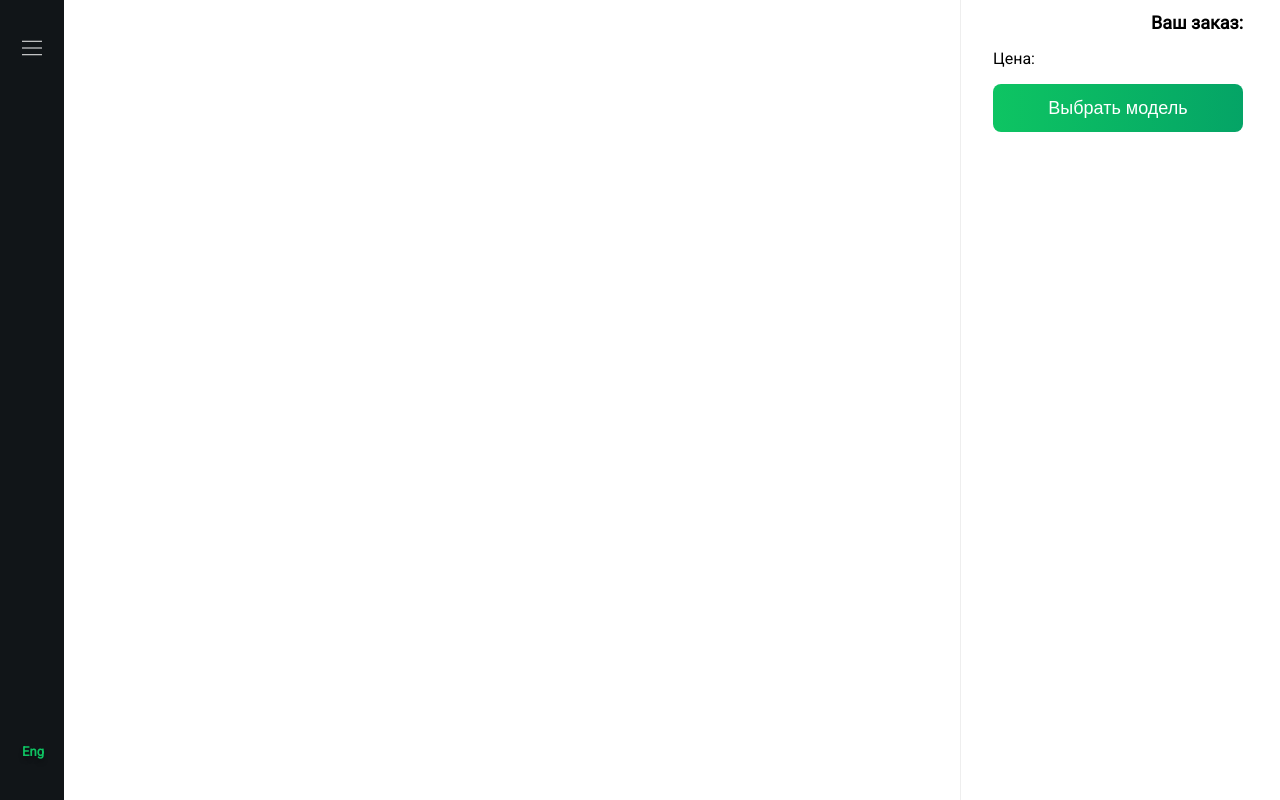
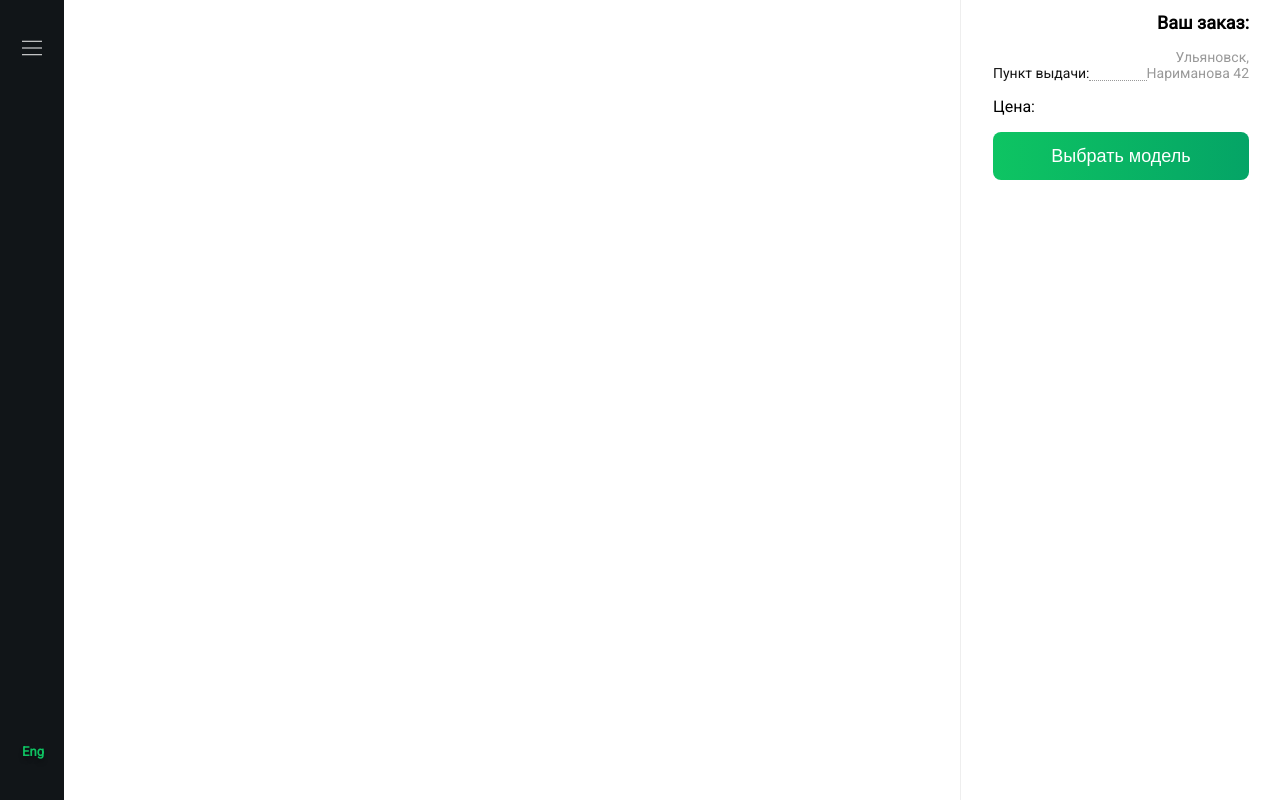
Before and after one commit to jorjif/need_for_drive, a React (Create React App) app: page /order in a window 1280 px wide. Built offline with nearby package versions, Linux system fonts and the light colour scheme.

Commit message:
V02 доделал меню выбора цены, ресайз происходит в соответствии с макетом. Добавил комменты к кнопке

```diff
--- a/src/pages/mainComponents/standartButton.js
+++ b/src/pages/mainComponents/standartButton.js
@@ -1,14 +1,16 @@
 import { useState } from "react";
 import React from "react";
 import classNames from "classnames";
-
+//это кнопка,  которая меняет цвет при нажатии и наведении
 function Button(props) {
   const [pressed, setPressed] = useState(false);
   const btnClass = classNames({
     button: true,
-    [`${props.classes}`]: props.classes,
-    [`${props.pressed}`]: pressed,
+    [`${props.classes}`]: props.classes, // получает аргументом класс, обычно содержит цвет
+    [`${props.pressed}`]: pressed, //получает аргументом класс, меняющий при нажатии цвет
+    //!важно для изменения цвета надо перекрыть значение в :hover, просто background не сработает
   });
+  //она получает значение внури в качестве аргумента msg
   return (
     <button
       className={btnClass}
--- a/src/pages/orderPageComponents/orderInfo/orderInfo.js
+++ b/src/pages/orderPageComponents/orderInfo/orderInfo.js
@@ -6,7 +6,14 @@ function OrderInfo(props) {
     <div className="order_price">
       <h1>Ваш заказ:</h1>
       <div className="order_price_prices">
-        <ul>{/*тут будет список из опций имеющих цену*/}</ul>
+        <ul>
+          {
+            <OrderOptions
+              optionName="Пункт выдачи:"
+              optionValue="Ульяновск, Нариманова&nbsp;42"
+            />
+          }
+        </ul>
       </div>
       <div className="order_price_final">
         <p>Цена: {/*тут будет итоговая цена*/}</p>
--- a/src/pages/orderPageComponents/orderInfo/orderInfo.scss
+++ b/src/pages/orderPageComponents/orderInfo/orderInfo.scss
@@ -5,7 +5,7 @@
     margin-left: clamp(64px, 5vw, 90px);
   }
   &_price {
-    width: auto;
+    width: clamp(200px, 20vw, 287px);
     border-left: 1px solid #eeeeee;
     padding-left: 32px;
     h1 {
@@ -19,6 +19,7 @@
         hsl(148, 87%, 41%) 2.61%,
         hsl(158, 96%, 32%) 112.6%
       );
+      width: 100%;
       color: #fff;
       &:hover {
         outline: none;
@@ -39,5 +40,38 @@
         }
       }
     }
+    &_prices {
+      ul {
+        padding: 0;
+      }
+    }
+    &_list {
+      display: flex;
+      align-items: flex-end;
+      justify-content: space-between;
+      width: 100%;
+      margin-top: 16px;
+
+      &_name {
+        font-size: 14px;
+        line-height: 16px;
+        color: #121212;
+        margin: 0;
+        white-space: nowrap;
+      }
+      &_dots {
+        border-bottom: #999999 dotted 1px;
+        width: 100%;
+      }
+      &_value {
+        font-size: 14px;
+        line-height: 16px;
+        text-align: right;
+        width: auto;
+        height: auto;
+        color: #999;
+        margin: 0;
+      }
+    }
   }
 }
--- a/src/pages/orderPageComponents/orderInfo/priceList.js
+++ b/src/pages/orderPageComponents/orderInfo/priceList.js
@@ -3,7 +3,7 @@ function OrderOptions(props) {
     <li className="order_price_list">
       <p className="order_price_list_name">{props.optionName}</p>
       <div className="order_price_list_dots" />
-      <p className="order_price_list_name">{props.optionValue}</p>
+      <p className="order_price_list_value">{props.optionValue}</p>
     </li>
   );
 }
```
